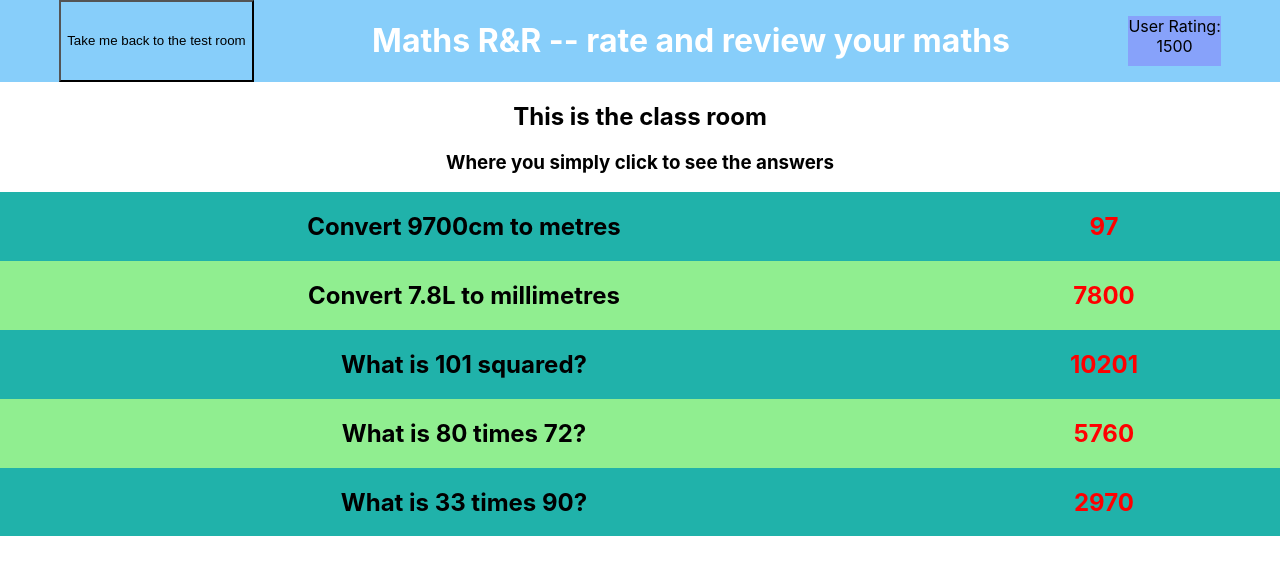
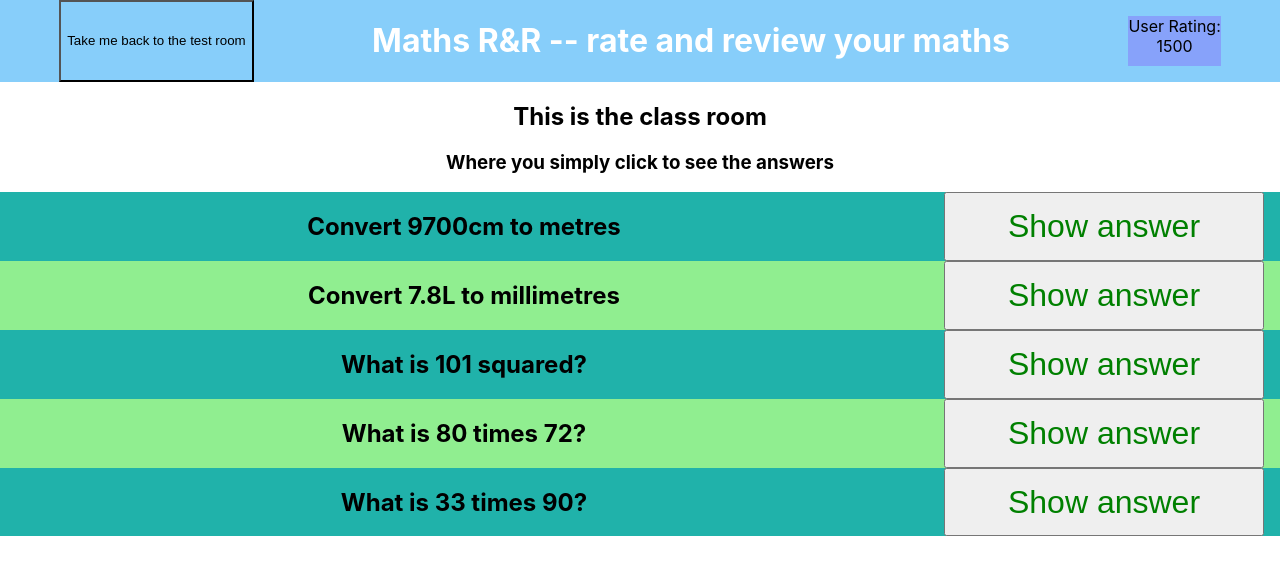
Before and after one commit to Samir70/maths-elo, a React (Create React App) app: page / in a window 1280 px wide. Both pictures are taken after a click on the button "Give me 5 in the class room". Shown: the top 574 px of the page. Built offline with nearby package versions, Linux system fonts and the light colour scheme.

Commit message:
hide and reveal answers in the classroom

```diff
--- a/src/App.css
+++ b/src/App.css
@@ -47,3 +47,9 @@
   width: 25vw;
   color: red;
 }
+
+.revealBtn {
+  width: 25vw;
+  color: green;
+  font-size: 2em;
+}
--- a/src/components/QWithReveal.js
+++ b/src/components/QWithReveal.js
@@ -1,13 +1,24 @@
 import React from 'react';
 
-const QWithReveal = ({q, a, rowType}) => {
-    var quandaClass = Number(rowType) % 2 ? "quandaBlock-odd" : "quandaBlock-even";
-    return (
-        <div className={quandaClass}>
-            <h2 className="qBlock">{q}</h2>
-            <h2 className="aBlock">{a}</h2>
-        </div>
-    )
+class QWithReveal extends React.Component {
+    state = {showAnswer: false}
+    quandaClass = Number(this.props.rowType) % 2 ? "quandaBlock-odd" : "quandaBlock-even";
+
+
+    handleClick = () => {
+        this.setState({showAnswer:!this.state.showAnswer})
+    }
+    RevealButton = <button className="revealBtn" onClick={this.handleClick}>Show answer</button>
+    Answer = <h2 className="aBlock" onClick={this.handleClick} >{this.props.a}</h2>;
+
+    render() {
+        return (
+            <div className={this.quandaClass}>
+                <h2 className="qBlock">{this.props.q}</h2>
+                {this.state.showAnswer ? this.Answer : this.RevealButton}
+            </div>
+        )
+    }
 }
 
 export default QWithReveal;
```
